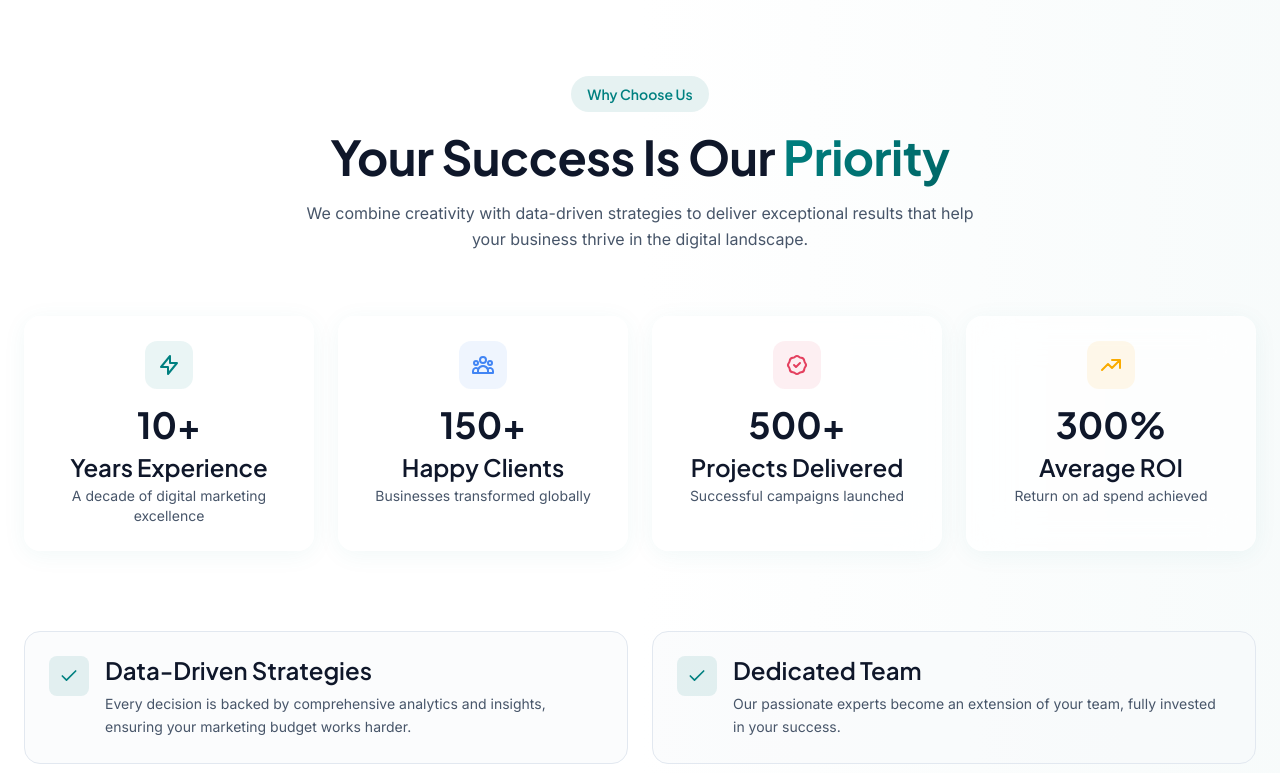
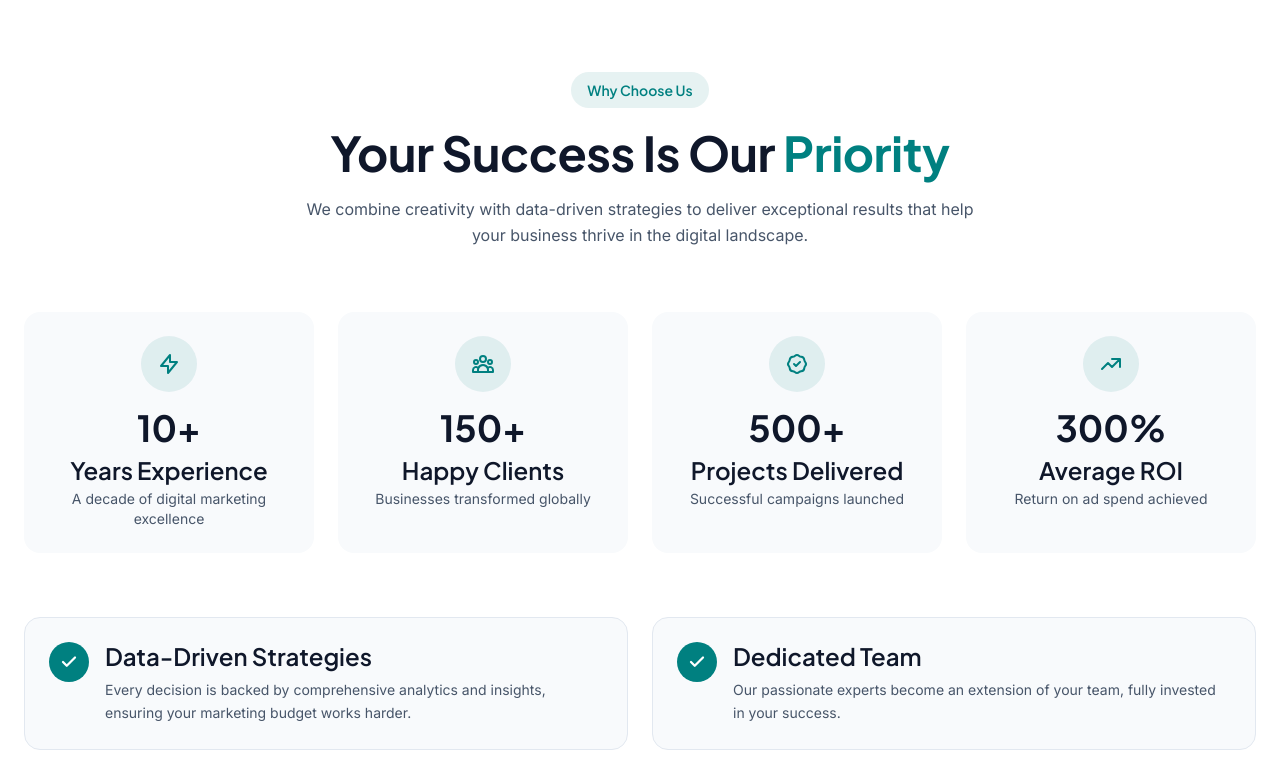
Before and after one commit to hetttpatell/Aura-Pixel, a React (Vite) app: page / in a window 1280 px wide. Shown: the part 2200-2973 px from the top of the page. Built offline with nearby package versions, Linux system fonts and the light colour scheme.

Commit message:
Chooseus section done commit of Aura Pixel

```diff
--- a/src/components/WhyChooseUs.jsx
+++ b/src/components/WhyChooseUs.jsx
@@ -1,8 +1,41 @@
-import { useEffect, useState } from 'react';
-import { motion } from 'framer-motion';
+import { useEffect, useState, useRef } from 'react';
+import { motion, useInView } from 'framer-motion';
 import { HiOutlineLightningBolt, HiOutlineUserGroup, HiOutlineBadgeCheck, HiOutlineTrendingUp } from 'react-icons/hi';
 
+const Counter = ({ value, suffix, inView }) => {
+    const [count, setCount] = useState(0);
+
+    useEffect(() => {
+        if (!inView) return;
+
+        let start = 0;
+        const end = value;
+        const duration = 2000;
+        const incrementTime = duration / 60;
+
+        const timer = setInterval(() => {
+            start += 1;
+            const progress = start / 60;
+            const current = Math.round(progress * end);
+
+            if (current >= end) {
+                setCount(end);
+                clearInterval(timer);
+            } else {
+                setCount(current);
+            }
+        }, incrementTime);
+
+        return () => clearInterval(timer);
+    }, [inView, value]);
+
+    return <span>{count}{suffix}</span>;
+};
+
 const WhyChooseUs = () => {
+    const ref = useRef(null);
+    const isInView = useInView(ref, { once: true, margin: "-100px" });
+
     const features = [
         {
             icon: HiOutlineLightningBolt,
@@ -18,7 +51,7 @@ const WhyChooseUs = () => {
             suffix: '+',
             label: 'Happy Clients',
             description: 'Businesses transformed globally',
-            color: '#4285F4',
+            color: '#008080',
         },
         {
             icon: HiOutlineBadgeCheck,
@@ -26,7 +59,7 @@ const WhyChooseUs = () => {
             suffix: '+',
             label: 'Projects Delivered',
             description: 'Successful campaigns launched',
-            color: '#E4405F',
+            color: '#008080',
         },
         {
             icon: HiOutlineTrendingUp,
@@ -34,7 +67,7 @@ const WhyChooseUs = () => {
             suffix: '%',
             label: 'Average ROI',
             description: 'Return on ad spend achieved',
-            color: '#F9AB00',
+            color: '#008080',
         },
     ];
 
@@ -57,58 +90,22 @@ const WhyChooseUs = () => {
         },
     ];
 
-    const Counter = ({ value, suffix, shouldAnimate }) => {
-        const [count, setCount] = useState(0);
-
-        useEffect(() => {
-            if (shouldAnimate) {
-                const duration = 2000;
-                const steps = 60;
-                const stepValue = value / steps;
-                let current = 0;
-
-                const timer = setInterval(() => {
-                    current += stepValue;
-                    if (current >= value) {
-                        setCount(value);
-                        clearInterval(timer);
-                    } else {
-                        setCount(Math.floor(current));
-                    }
-                }, duration / steps);
-
-                return () => clearInterval(timer);
-            }
-        }, [shouldAnimate, value]);
-
     return (
-            <span>
-                {count}{suffix}
-            </span>
-        );
-    };
-
-    return (
-        <section id="about" className="py-[100px] bg-white relative overflow-hidden">
-            {/* Background Elements */}
-            <div className="absolute inset-0 pointer-events-none">
-                <div className="absolute top-0 right-0 w-1/2 h-full bg-gradient-to-l from-primary-light/30 to-transparent" />
-            </div>
-
-            <div className="max-w-[1280px] mx-auto px-6 relative z-10">
-                {/* Section Header */}
+        <section id="about" className="py-24 bg-white relative overflow-hidden" ref={ref}>
+            <div className="max-w-[1280px] mx-auto px-6">
+                {/* Header */}
                 <motion.div
                     className="text-center mb-16"
                     initial={{ opacity: 0, y: 30 }}
                     whileInView={{ opacity: 1, y: 0 }}
-                    viewport={{ once: true, amount: 0.3 }}
+                    viewport={{ once: true }}
                     transition={{ duration: 0.6 }}
                 >
                     <span className="inline-block px-4 py-2 bg-primary-light text-primary-teal font-heading font-semibold text-sm rounded-full mb-4">
                         Why Choose Us
                     </span>
                     <h2 className="mb-4">
-                        Your Success Is Our <span className="text-gradient">Priority</span>
+                        Your Success Is Our <span className="text-primary-teal">Priority</span>
                     </h2>
                     <p className="max-w-2xl mx-auto text-text-body">
                         We combine creativity with data-driven strategies to deliver exceptional
@@ -116,58 +113,38 @@ const WhyChooseUs = () => {
                     </p>
                 </motion.div>
 
-                {/* Animated Counter Blocks */}
+                {/* Stats Grid */}
                 <motion.div
-                    className="grid grid-cols-2 lg:grid-cols-4 gap-6 mb-20"
+                    className="grid grid-cols-2 lg:grid-cols-4 gap-6 mb-16"
                     initial={{ opacity: 0, y: 30 }}
                     whileInView={{ opacity: 1, y: 0 }}
-                    viewport={{ once: true, amount: 0.3 }}
+                    viewport={{ once: true }}
                     transition={{ duration: 0.6, delay: 0.2 }}
                 >
                     {features.map((feature, index) => (
                         <motion.div
                             key={feature.label}
-                            className="relative group"
-                            initial={{ opacity: 0, y: 30 }}
+                            className="text-center p-6 bg-bg-soft rounded-card"
+                            initial={{ opacity: 0, y: 20 }}
                             whileInView={{ opacity: 1, y: 0 }}
-                            viewport={{ once: true, amount: 0.3 }}
-                            transition={{ duration: 0.5, delay: 0.1 * index }}
+                            viewport={{ once: true }}
+                            transition={{ duration: 0.5, delay: index * 0.1 }}
+                            whileHover={{ y: -5, transition: { duration: 0.2 } }}
                         >
-                            <div className="glass-card p-6 text-center h-full">
-                                {/* Icon */}
-                                <div
-                                    className="w-12 h-12 rounded-xl mx-auto mb-4 flex items-center justify-center transition-transform duration-300 group-hover:scale-110"
-                                    style={{ backgroundColor: `${feature.color}15` }}
-                                >
-                                    <feature.icon size={24} style={{ color: feature.color }} />
+                            <div className="w-14 h-14 rounded-full bg-primary-teal/10 flex items-center justify-center mx-auto mb-4">
+                                <feature.icon size={24} className="text-primary-teal" />
                             </div>
 
-                                {/* Counter */}
                             <div className="text-4xl font-heading font-bold text-text-heading mb-2">
-                                    <motion.span
-                                        initial={{ opacity: 0, scale: 0.5 }}
-                                        whileInView={{ opacity: 1, scale: 1 }}
-                                        viewport={{ once: true }}
-                                        transition={{ duration: 0.5 }}
-                                    >
-                                        <Counter value={feature.value} suffix={feature.suffix} shouldAnimate={true} />
-                                    </motion.span>
+                                <Counter value={feature.value} suffix={feature.suffix} inView={isInView} />
                             </div>
 
-                                {/* Label */}
                             <h4 className="font-heading font-semibold text-text-heading mb-1">
                                 {feature.label}
                             </h4>
                             <p className="text-sm text-text-body">
                                 {feature.description}
                             </p>
-
-                                {/* Bottom Accent */}
-                                <div
-                                    className="absolute bottom-0 left-1/2 -translate-x-1/2 w-12 h-1 rounded-t-full opacity-0 group-hover:opacity-100 transition-opacity duration-300"
-                                    style={{ backgroundColor: feature.color }}
-                                />
-                            </div>
                         </motion.div>
                     ))}
                 </motion.div>
@@ -177,20 +154,21 @@ const WhyChooseUs = () => {
                     {reasons.map((reason, index) => (
                         <motion.div
                             key={reason.title}
-                            className="flex gap-4 p-6 rounded-card bg-bg-soft/50 border border-border-light transition-all duration-300 hover:bg-white hover:shadow-md"
-                            initial={{ opacity: 0, x: index % 2 === 0 ? -30 : 30 }}
+                            className="flex gap-4 p-6 bg-bg-soft rounded-card border border-border-light"
+                            initial={{ opacity: 0, x: index % 2 === 0 ? -20 : 20 }}
                             whileInView={{ opacity: 1, x: 0 }}
-                            viewport={{ once: true, amount: 0.3 }}
-                            transition={{ duration: 0.5, delay: 0.3 + index * 0.1 }}
+                            viewport={{ once: true }}
+                            transition={{ duration: 0.5, delay: 0.1 * index }}
+                            whileHover={{ scale: 1.02 }}
                         >
-                            <div className="flex-shrink-0 w-10 h-10 rounded-lg bg-primary-teal/10 flex items-center justify-center">
+                            <div className="flex-shrink-0 w-10 h-10 rounded-full bg-primary-teal flex items-center justify-center">
                                 <svg
-                                    width="20"
-                                    height="20"
+                                    width="18"
+                                    height="18"
                                     viewBox="0 0 24 24"
                                     fill="none"
-                                    stroke="#008080"
-                                    strokeWidth="2"
+                                    stroke="white"
+                                    strokeWidth="3"
                                     strokeLinecap="round"
                                     strokeLinejoin="round"
                                 >
```
Lines whose indentation alone changed are shown as unchanged.
